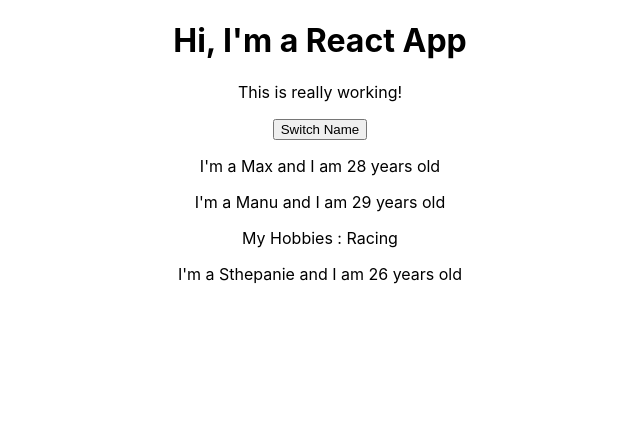
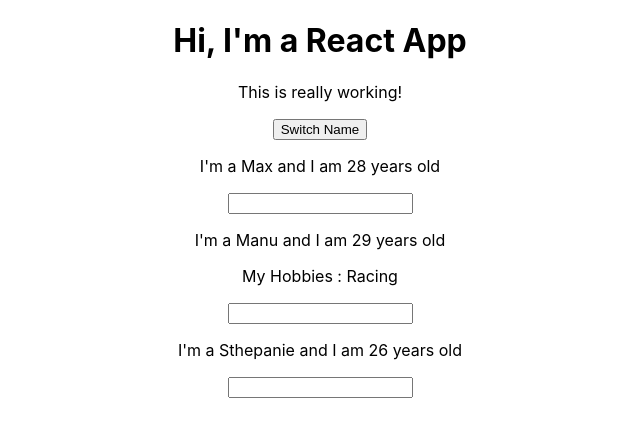
Before and after one commit to dimaswiranata/ReactApp, a React (Create React App) app in the folder react-complete-guide/: page / in a window 1280 px wide. Shown: the top 436 px of the page, without its empty margins (320-960 px from the left). Built offline with nearby package versions, Linux system fonts and the light colour scheme.

Commit message:
adding two way binding

```diff
--- a/react-complete-guide/src/App.js
+++ b/react-complete-guide/src/App.js
@@ -15,12 +15,22 @@
 
   console.log(personsState, otherState);
 
-  const switchNameHandler = () => {
+  const switchNameHandler = (newName) => {
     console.log('Was clicked!');
     setPersonsState({
       persons: [
-        { name: 'Maximilian', age: 28 },
+        { name: newName, age: 28 },
         { name: 'Manu', age: 29 },
+        { name: 'Sthepanie', age: 26 }
+      ]
+    });
+  };
+
+  const nameChangedHandler = (event) => {
+    setPersonsState({
+      persons: [
+        { name: 'Max', age: 28 },
+        { name: event.target.value, age: 29 },
         { name: 'Sthepanie', age: 26 }
       ]
     });
@@ -30,10 +40,23 @@
     <div className="App">
       <h1>Hi, I'm a React App</h1>
       <p>This is really working!</p>
-      <button onClick={switchNameHandler}>Switch Name</button>
-      <Person name={personsState.persons[0].name} age={personsState.persons[0].age}/>
-      <Person name={personsState.persons[1].name} age={personsState.persons[1].age}>My Hobbies : Racing</Person>
-      <Person name={personsState.persons[2].name} age={personsState.persons[2].age}/>
+      <button onClick={() => switchNameHandler('Maximilian!!')}>Switch Name</button>
+      <Person
+        name={personsState.persons[0].name}
+        age={personsState.persons[0].age}
+      />
+      <Person
+        name={personsState.persons[1].name}
+        age={personsState.persons[1].age}
+        click={switchNameHandler.bind(this, 'Max!')}
+        changed={nameChangedHandler}
+      >
+        My Hobbies : Racing
+      </Person>
+      <Person
+        name={personsState.persons[2].name}
+        age={personsState.persons[2].age}
+      />
     </div>
   );
   // return React.createElement('div', {className:'App'}, React.createElement('h1', null, 'Does this work now?'))
--- a/react-complete-guide/src/Person/Person.js
+++ b/react-complete-guide/src/Person/Person.js
@@ -3,8 +3,9 @@
 const person = (props) => {
     return (
         <div>
-            <p>I'm a {props.name} and I am {props.age} years old</p>
+            <p onClick={props.click}>I'm a {props.name} and I am {props.age} years old</p>
             <p>{props.children}</p>
+            <input type="text" onChange={props.changed}/>
         </div>
     )
 };
```
